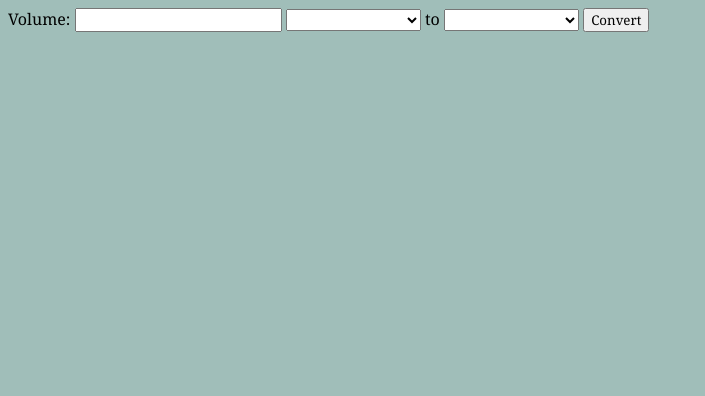
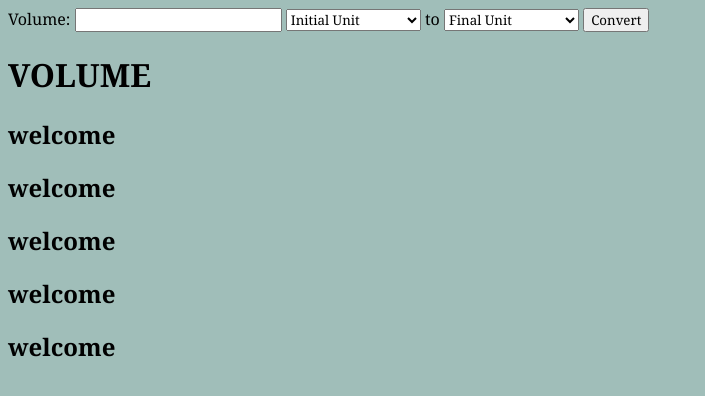
Before and after one commit to LauraJohnston20/CP1291--jQueryPlugin, a plain HTML site: page index.html in a window 1280 px wide. Shown: the whole page, without its empty margins (0-705 px from the left). Drawn offline with nearby package versions, Linux system fonts and the light colour scheme; files that its build step writes are made by us from their sources.

Commit message:
Updated to include dropdowns.

```diff
--- a/index.html
+++ b/index.html
@@ -2,20 +2,56 @@
 <html lang="en">
 <head>
     <meta charset="UTF-8">
-    <link href="css/style.css" rel="stylesheet" type="text/css"/>
+    <link href="style.css" rel="stylesheet" type="text/css"/>
     <title>Volume Conversion</title>
 </head>
 <body>
     <div id="volumeConversion">
-        <label for="volumeInput"> Volume: </label>
-        <input type="text" id="initalVolume">
-        <select id="initalUnit"></select>
+        <label for="volume_input"> Volume: </label>
+        <input type="text" id="initial_volume">
+        <select id="initial_unit">
+            <option>Initial Unit</option>
+            <option>Teaspoon</option>
+            <option>Tablespoon</option>
+            <option>Cup</option>
+            <option>Fluid ounce (US)</option>
+            <option>Pint (US)</option>
+            <option>Quart</option>
+            <option>Millilitre</option>
+            <option>Litre</option>
+            <option>Gallon</option>
+            <option>Cubic inch</option>
+            <option>Cubic foot</option>
+            <option>Cubic meter</option>
+        </select>
         <label for="to"> to </label>
-        <select id="finalUnit"></select>
+        <select id="final_unit">
+            <option>Final Unit</option>
+            <option>Teaspoon</option>
+            <option>Tablespoon</option>
+            <option>Cup</option>
+            <option>Fluid ounce (US)</option>
+            <option>Pint (US)</option>
+            <option>Quart</option>
+            <option>Millilitre</option>
+            <option>Litre</option>
+            <option>Gallon</option>
+            <option>Cubic inch</option>
+            <option>Cubic foot</option>
+            <option>Cubic meter</option>
+        </select>
+
         <input type="button" id="convert" value="Convert">
+        <h1>VOLUME</h1>
+        <h2>welcome </h2>
+        <h2>welcome </h2>
+        <h2>welcome </h2>
+        <h2>welcome </h2>
+        <h2>welcome </h2>
     </div>
     <script src="http://code.jquery.com/jquery-3.6.0.min.js" type="text/javascript"></script>
     <script src="jquery.conversion-popup.js" type="text/javascript"></script>
+    <script src="script.js"></script>
     <script src="app.js" type="text/javascript"></script>
 </body>
 </html>
```
